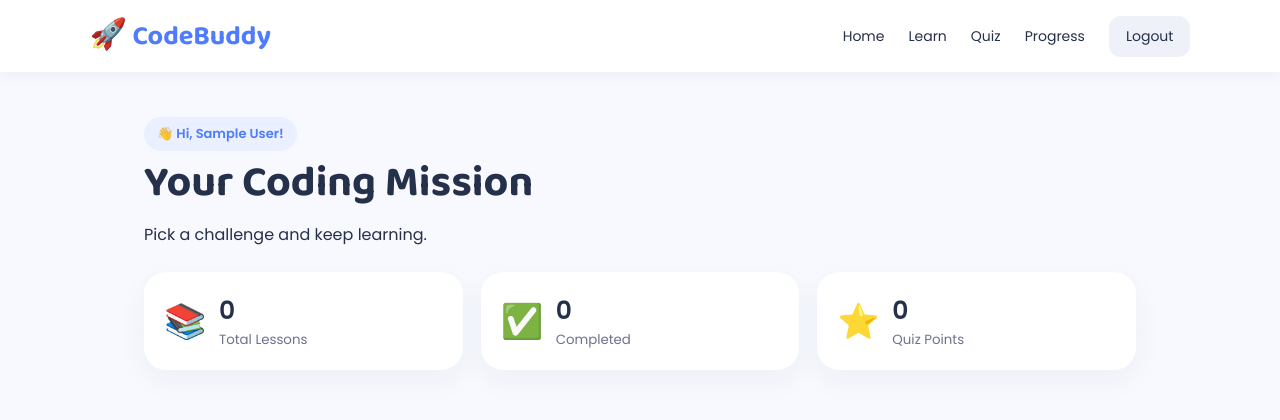
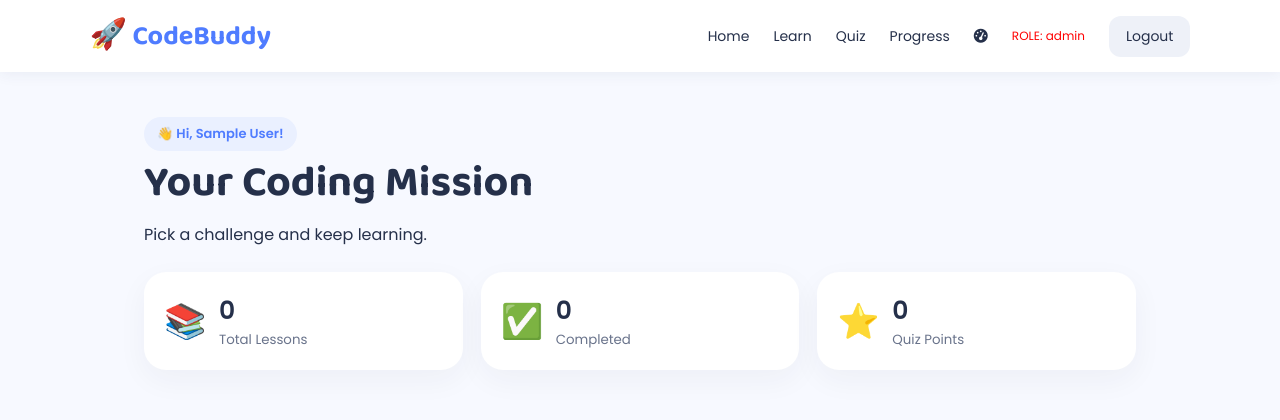
Before and after one commit to nehayadav-2007/coding-awareness-program, a Flask app: page /dashboard in a window 1280 px wide. Shown: the top 420 px of the page. Run offline with Flask 3, Linux system fonts and the light colour scheme; the visitor is signed in with stand-in values (Sample User, id 1); data that the repository does not hold is empty.

Commit message:
Debug admin dashboard navbar role

```diff
--- a/templates/base.html
+++ b/templates/base.html
@@ -1,3 +1,4 @@
+
 <!doctype html>
 <html lang="en">
 <head>
@@ -17,6 +18,16 @@
       <a href="{{ url_for('lessons') }}">Learn</a>
       <a href="{{ url_for('quiz') }}">Quiz</a>
       <a href="{{ url_for('progress') }}">Progress</a>
+
+      {% if session.get('role') in ['admin', 'editor', 'support'] %}
+        <a href="{{ url_for('admin.dash') }}" title="Admin Dashboard" aria-label="Admin Dashboard">
+          <i class="fa-solid fa-gauge-high"></i>
+        </a>
+      {% endif %}
+      <span style="color:red; font-size:12px;">
+  ROLE: {{ session.get('role', 'none') }}
+</span>
+
       <a class="logout" href="{{ url_for('logout') }}">Logout</a>
     {% else %}
       <a href="{{ url_for('login') }}">Login</a>
@@ -24,9 +35,11 @@
     {% endif %}
   </div>
 </nav>
+
 {% with messages = get_flashed_messages() %}
 {% if messages %}<div class="flash">{{ messages[0] }}</div>{% endif %}
 {% endwith %}
+
 <main>{% block content %}{% endblock %}</main>
 <footer>🚀 CodeBuddy · Learn coding. Think smart. Have fun!</footer>
 </body>
```
